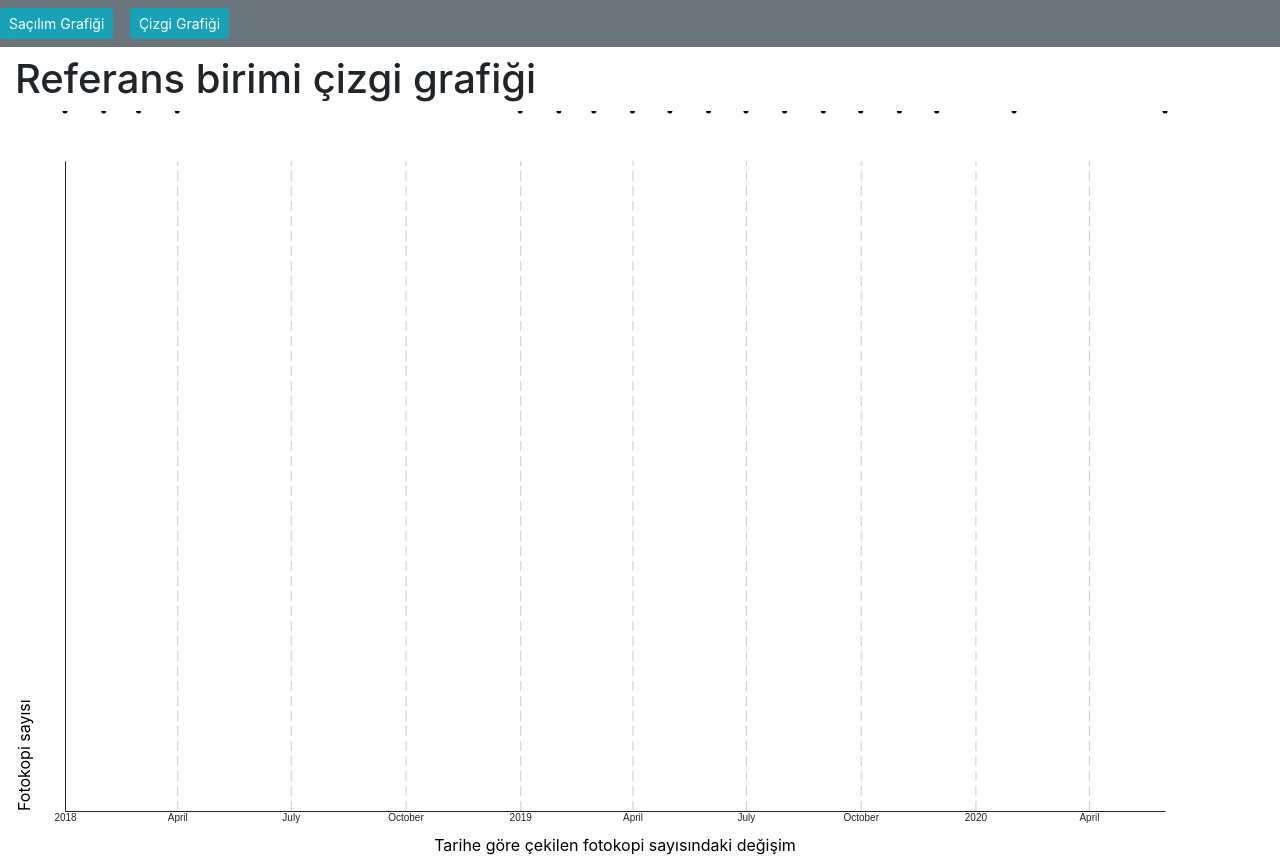
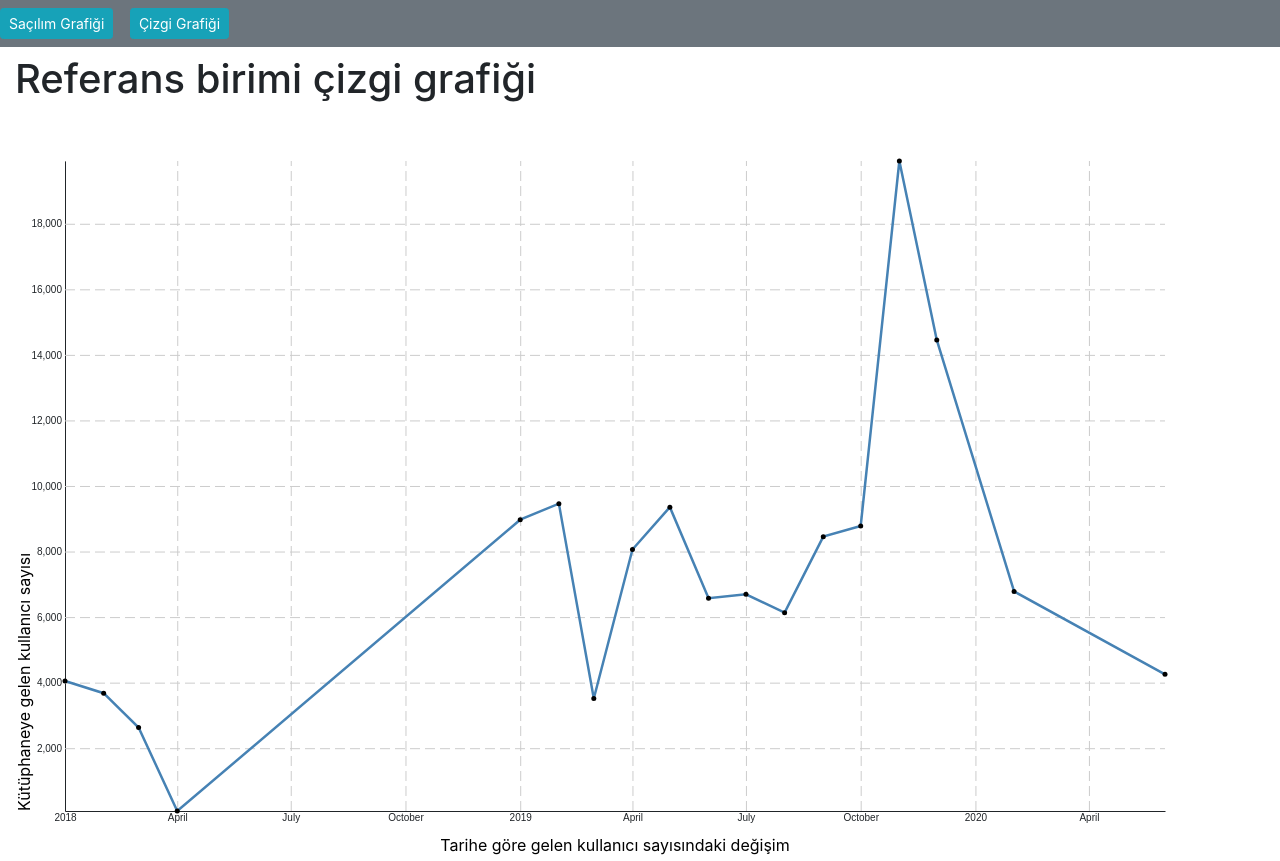
Before and after one commit to tirnavali/tgnat-analytics, a Django app: page /referans/line_chart in a window 1280 px wide. Shown: the part 56-917 px from the top of the page. Run offline with Django 3.2, Linux system fonts and the light colour scheme; data comes from the database, SQL or seed files in the repository; both versions use the stored data as it was after the commit; some libraries are stand-ins or nearby versions.

Commit message:
Çizgi grafik  güncellendi.

```diff
--- a/cockpit/static/cockpit/js/reference_line_chart.js
+++ b/cockpit/static/cockpit/js/reference_line_chart.js
@@ -8,7 +8,7 @@
 
 const data_preprocess = function (data) {
   //Bu veriyi sıralı almak gerkecek sorun burada
-  rafined_data = data.map((d) =>( {date: d3.timeParse('%Y-%m-%d')(d.date), value : d.photocopy }))};
+  rafined_data = data.map((d) =>( {date: d3.timeParse('%Y-%m-%d')(d.date), value : d.user_from_inside }))};
 
 
   // return { date: d3.timeParse("%Y-%m-%d")(d.date), value: d.photocopy };
@@ -26,7 +26,7 @@
 
   const yScale = d3
     .scaleLinear()
-    .domain(d3.extent(datas, (d) => d.photocopy))
+    .domain(d3.extent(datas, (d) => d.user_from_inside))
     .range([height - padding, padding]);
 
   const xScale = d3
@@ -36,7 +36,7 @@
 
   const radiusScale = d3
     .scaleLinear()
-    .domain(d3.extent(datas, (d) => d.photocopy))
+    .domain(d3.extent(datas, (d) => d.user_from_inside))
     .range([2, 15]);
 
   const xAxis = d3
@@ -89,7 +89,7 @@
     .attr("y", height - padding)
     .attr("dy", "2.5em")
     .style("text-anchor", "middle")
-    .text("Tarihe göre çekilen fotokopi sayısındaki değişim");
+    .text("Tarihe göre gelen kullanıcı sayısındaki değişim");
 
   d3.select("svg")
   .append("text")
@@ -98,7 +98,7 @@
   .attr("y", padding )
   .attr("dy", "2.5em")
   .style("text-anchor", "left")
-  .text("Fotokopi sayısı")
+  .text("Kütüphaneye gelen kullanıcı sayısı")
 });
 
 let datas = "";
--- a/cockpit/templates/cockpit/referenceserviceanalytic_detail.html
+++ b/cockpit/templates/cockpit/referenceserviceanalytic_detail.html
@@ -3,7 +3,7 @@
   <div class="row justify-content-center">
     <div class="card">
       <div class="card-header bg-info">
-        <h2>{{ referenceserviceanalytic.record_date|date:"F Y"}} tarihli kayıt
+        <h2>{{ referenceserviceanalytic.date|date:"F Y"}} tarihli kayıt
         detayları</h2>
       </div>
 
```
Also changed, not shown: db.sqlite3.
